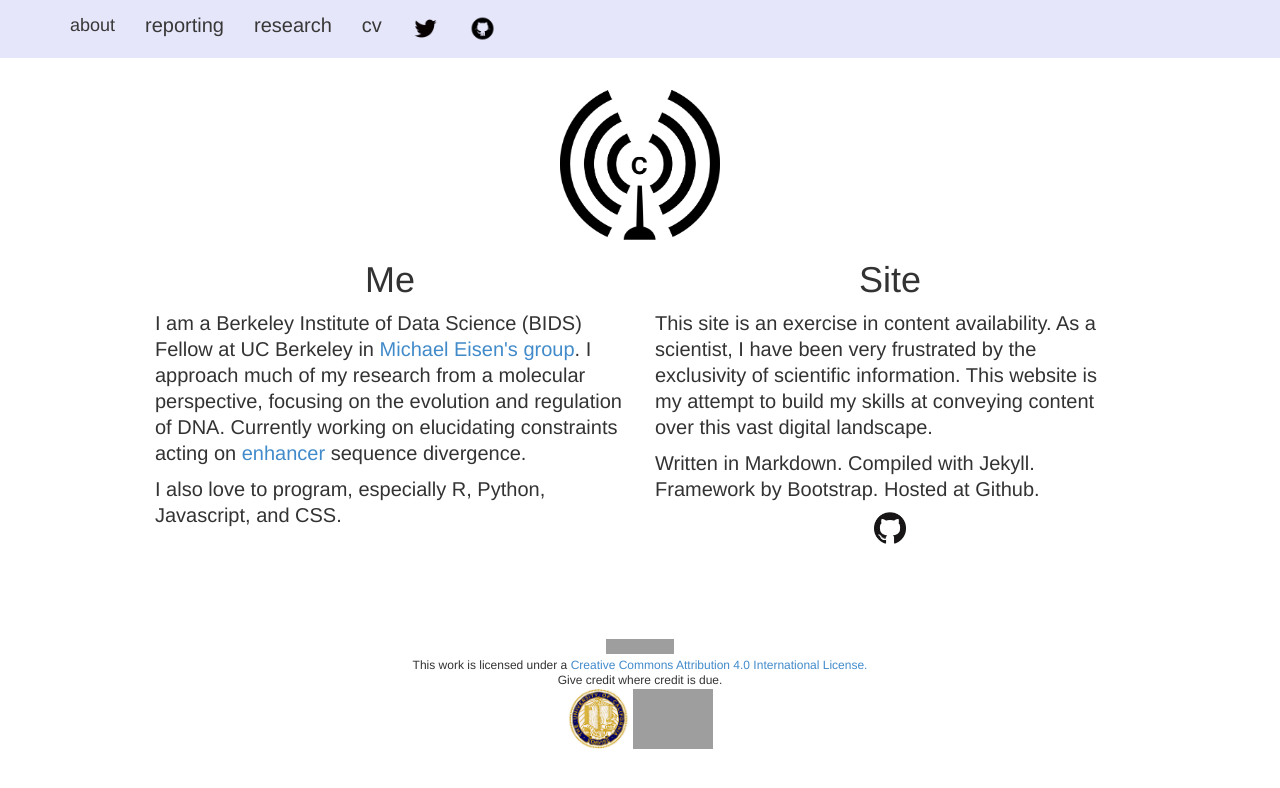
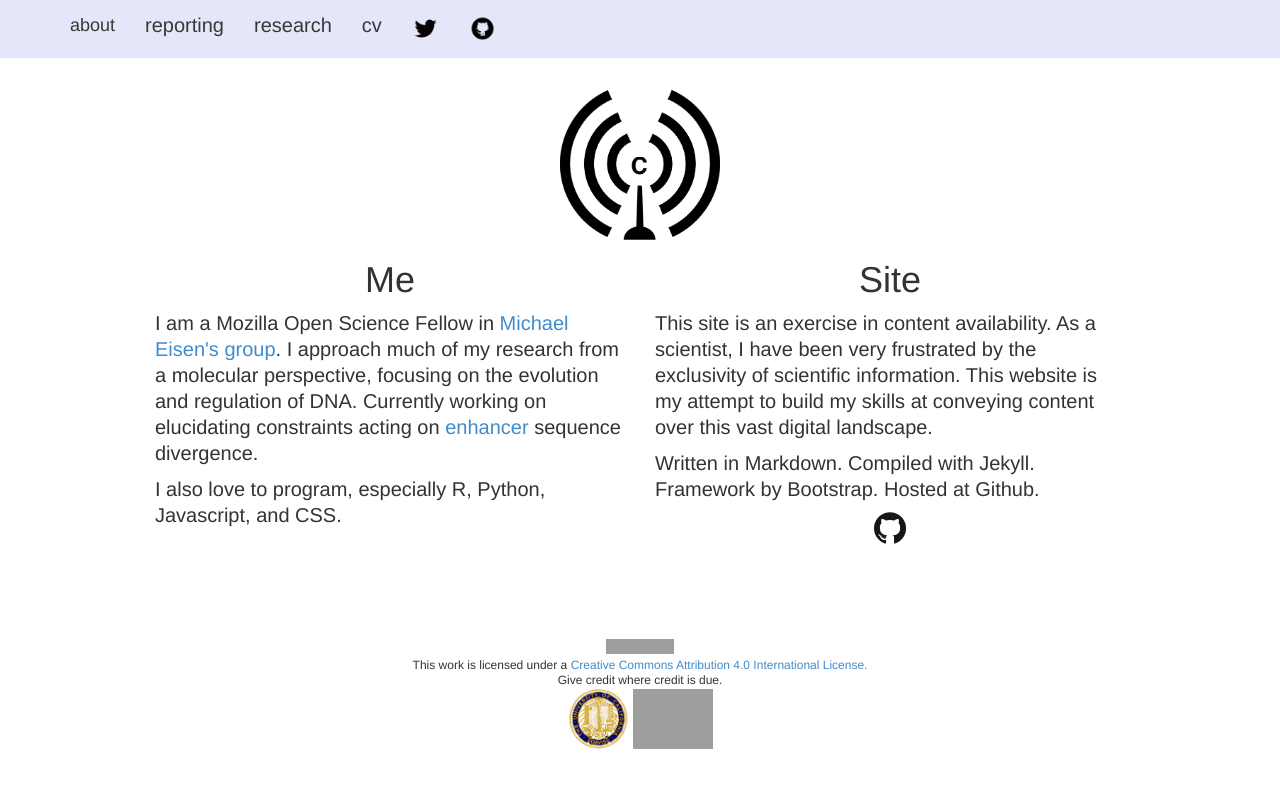
Before and after one commit to iamciera/creports, a Jekyll site: the page built from index.html, in a window 1280 px wide. Shown: the top 788 px of the page. Built offline with Jekyll 4.4.1, drawn with Linux system fonts in a browser that asks for light colours; nearby versions of some CDN libraries; the list of posts is cut into pages by our own code; grey boxes are pictures that could not be loaded.

Commit message:
mozilla addition

```diff
--- a/index.html
+++ b/index.html
@@ -25,7 +25,7 @@ layout: default
                 </div>
 
             	<p>
-            	I am a Berkeley Institute of Data Science (BIDS) Fellow at UC Berkeley in <a href = "http://eisenlab.org/">Michael Eisen's group</a>. I approach much of my research from a molecular perspective, focusing on the evolution and regulation of DNA.  Currently working on elucidating constraints acting on <a href="https://en.wikipedia.org/wiki/Enhancer_(genetics)">enhancer </a>sequence divergence.
+            	I am a Mozilla Open Science Fellow in <a href = "http://eisenlab.org/">Michael Eisen's group</a>. I approach much of my research from a molecular perspective, focusing on the evolution and regulation of DNA.  Currently working on elucidating constraints acting on <a href="https://en.wikipedia.org/wiki/Enhancer_(genetics)">enhancer </a>sequence divergence.
 
                 <p>I also love to program, especially R, Python, Javascript, and CSS.</p>
             	</p>
```
